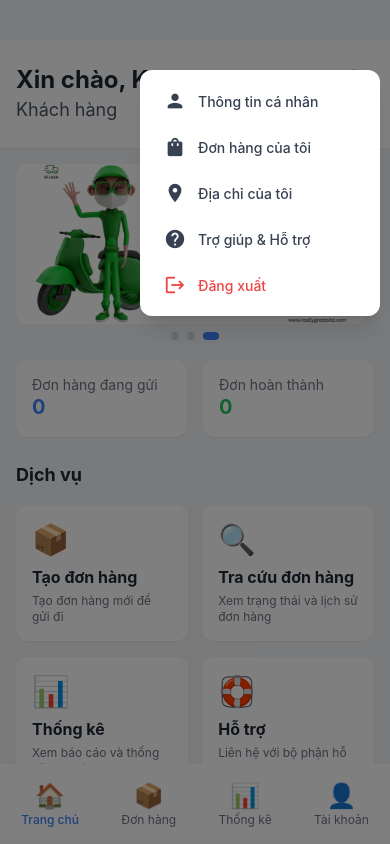
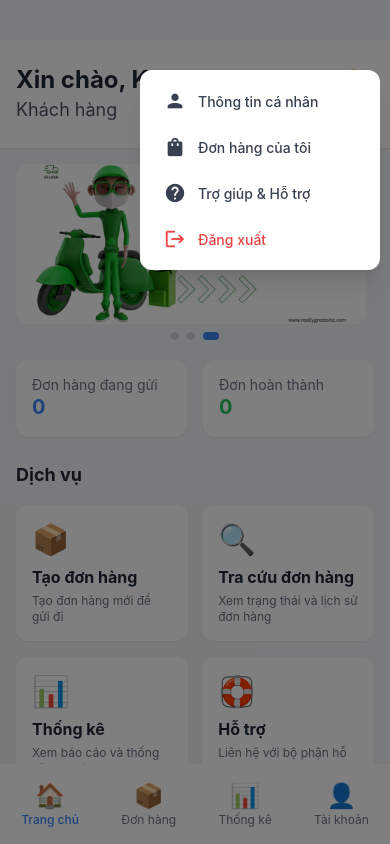
Before and after one commit to hapdev05/App_ghtk, a React Native app: screen /CustomerHome in a window 390 px wide. Both pictures are taken after a click on the element 354 px from the left and 94 px from the top of the page. Built offline with nearby package versions, Linux system fonts and the light colour scheme.

Commit message:
final customer

```diff
--- a/src/screens/Page/Customer/components/AccountMenu.tsx
+++ b/src/screens/Page/Customer/components/AccountMenu.tsx
@@ -59,14 +59,6 @@ const AccountMenu: React.FC<AccountMenuProps> = ({ visible, onClose }) => {
       }
     },
     {
-      icon: 'location-on',
-      title: 'Địa chỉ của tôi',
-      onPress: () => {
-        Alert.alert('Thông báo', 'Chức năng đang phát triển');
-        onClose();
-      }
-    },
-    {
       icon: 'help',
       title: 'Trợ giúp & Hỗ trợ',
       onPress: () => {
```
